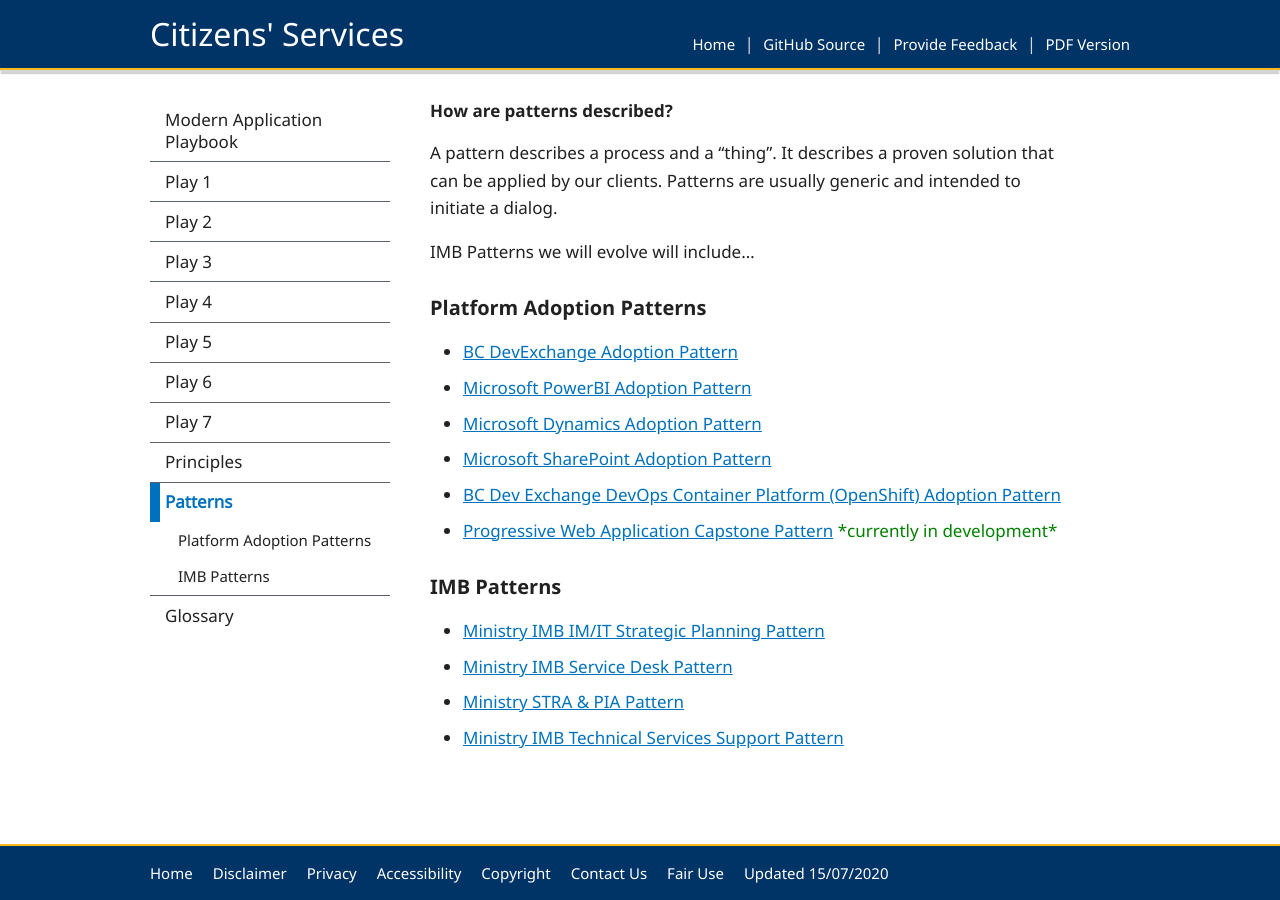
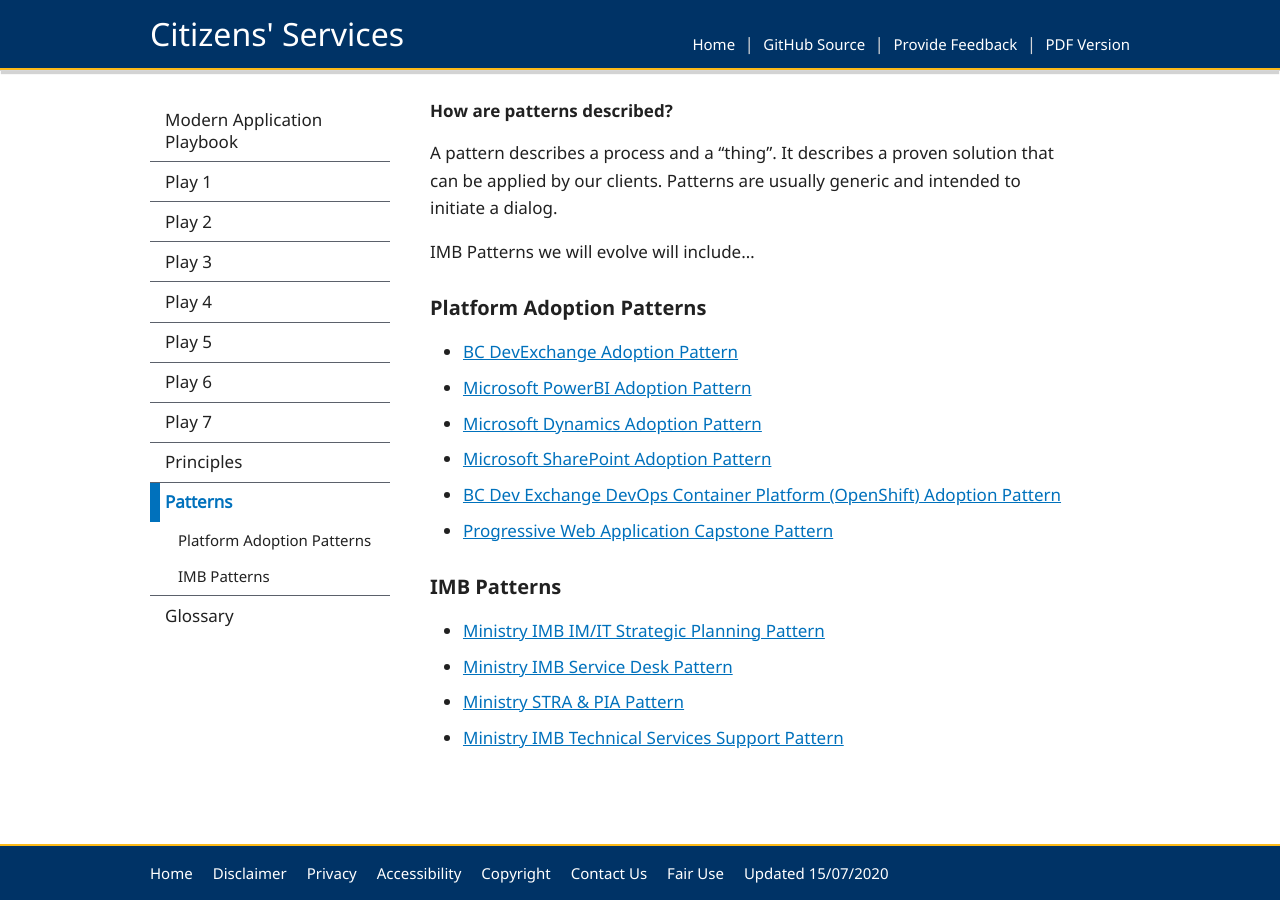
Before and after one commit to HeatherRemacle/exchangelabops, a Jekyll site: the page built from pages/patterns/patterns.md, in a window 1280 px wide and 900 px high, scrolled down 568 px. Built offline with Jekyll 4.4.1, drawn with Linux system fonts in a browser that asks for light colours.

Commit message:
Update patterns.md

```diff
--- a/pages/patterns/patterns.md
+++ b/pages/patterns/patterns.md
@@ -25,7 +25,7 @@ IMB Patterns we will evolve will include...
 - [Microsoft Dynamics Adoption Pattern](/CITZ-IMB-playbook/platform-adoption-patterns#microsoft-dynamics-adoption-pattern)
 - [Microsoft SharePoint Adoption Pattern](/CITZ-IMB-playbook/platform-adoption-patterns#microsoft-sharepoint-adoption-pattern)
 - [BC Dev Exchange DevOps Container Platform (OpenShift) Adoption Pattern](/CITZ-IMB-playbook/platform-adoption-patterns#bc-dev-exchange-devops-container-platform-openshift-adoption-pattern)
-- [Progressive Web Application Capstone Pattern](/CITZ-IMB-playbook/platform-adoption-patterns#progressive-web-application-capstone-pattern) <span style="color: green">\*currently in development\*</span>
+- [Progressive Web Application Capstone Pattern](/CITZ-IMB-playbook/platform-adoption-patterns#progressive-web-application-capstone-pattern)
 
 ### IMB Patterns
 - [Ministry IMB IM/IT Strategic Planning Pattern](/CITZ-IMB-playbook/imb-patterns#ministry-imb-imit-strategic-planning-pattern)
```
